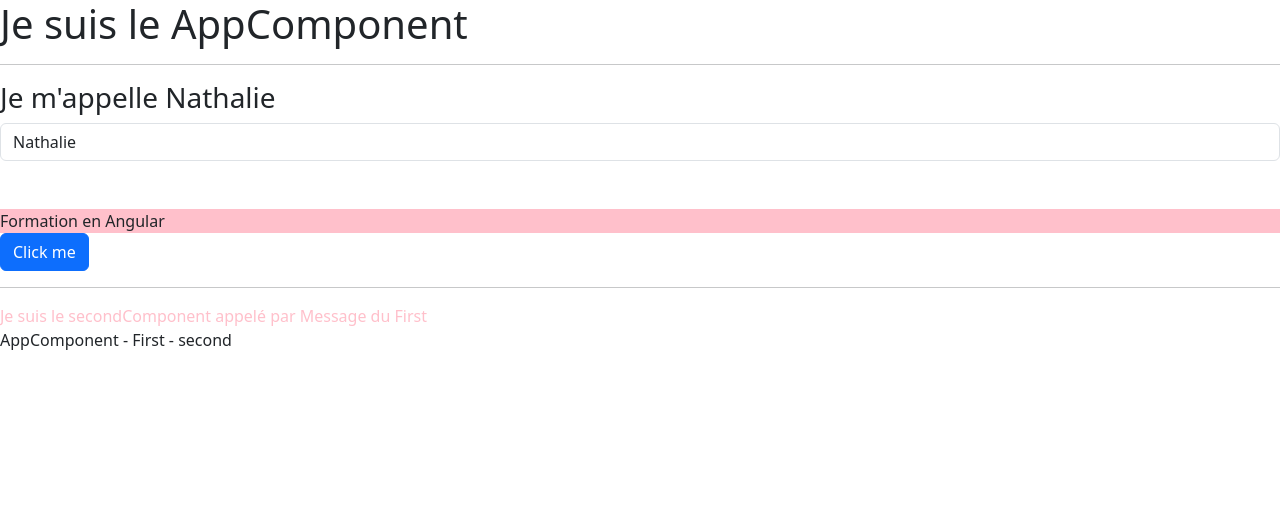
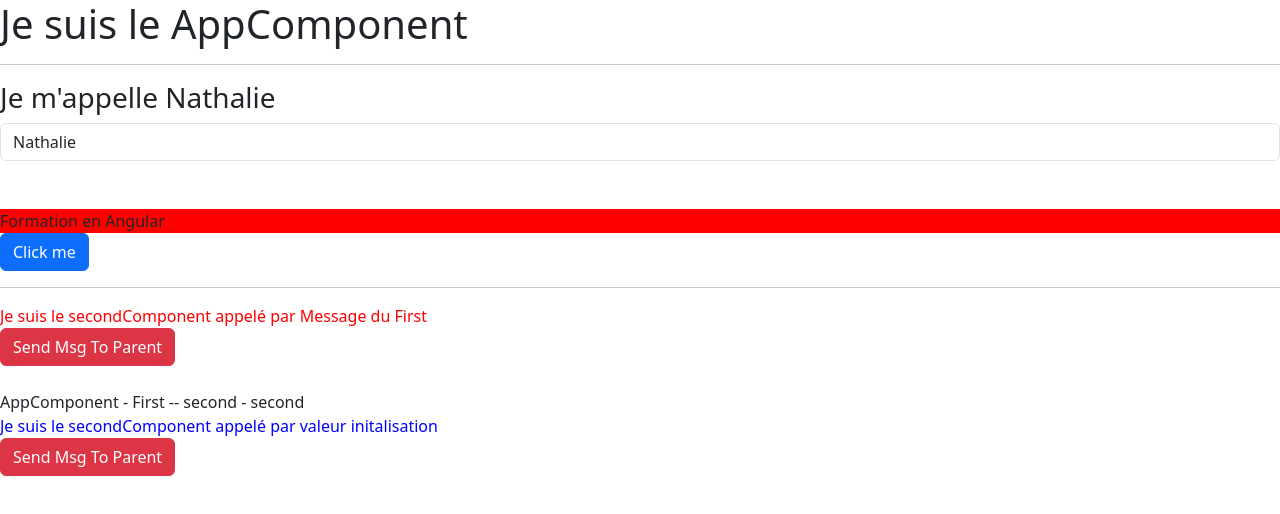
Before and after one commit to n2sy/DataScientest-Jun-23, an Angular app: page / in a window 1280 px wide. Shown: the top 514 px of the page. Built offline with nearby package versions, Linux system fonts and the light colour scheme.

Commit message:
interaction enfant-parent

```diff
--- a/src/app/app.component.html
+++ b/src/app/app.component.html
@@ -1,3 +1,4 @@
 <h1>Je suis le AppComponent</h1>
 <hr>
 <app-first></app-first>
+<app-second></app-second>
--- a/src/app/first/first.component.html
+++ b/src/app/first/first.component.html
@@ -9,11 +9,11 @@
 <button (click)="traitement()" class="btn btn-primary">Click me</button>
 
 <hr>
-<app-second [cl]="color" [message]="'Message du First'"></app-second>
+<app-second (msgToParent)="traiterEvent($event)" [cl]="color" [message]="'Message du First'"></app-second>
 
 
 AppComponent
 -
-First
+First -- second
 -
 second
--- a/src/app/first/first.component.ts
+++ b/src/app/first/first.component.ts
@@ -6,10 +6,14 @@ import { Component } from '@angular/core';
 })
 export class FirstComponent {
   prenom: string = 'Nathalie';
-  color = 'pink';
+  color = 'red';
   hd = false;
 
   traitement() {
     alert("J'ai été cliqué !");
   }
+
+  traiterEvent(msg: string) {
+    alert(msg);
+  }
 }
--- a/src/app/second/second.component.html
+++ b/src/app/second/second.component.html
@@ -1,3 +1,7 @@
 <div [style.color]="cl">
     Je suis le secondComponent appelé par {{ message }}
 </div>
+
+<button (click)="sendMsg()" class="btn btn-danger">Send Msg To Parent</button>
+
+<br><br>
--- a/src/app/second/second.component.ts
+++ b/src/app/second/second.component.ts
@@ -1,4 +1,4 @@
-import { Component, Input } from '@angular/core';
+import { Component, EventEmitter, Input, Output } from '@angular/core';
 
 @Component({
   selector: 'app-second',
@@ -7,5 +7,11 @@ import { Component, Input } from '@angular/core';
 })
 export class SecondComponent {
   @Input() message = 'valeur initalisation';
-  @Input() cl = 'yellow';
+  @Input() cl = 'blue';
+
+  @Output() msgToParent = new EventEmitter();
+
+  sendMsg() {
+    this.msgToParent.emit('Message de la part du Second Component');
+  }
 }
```
